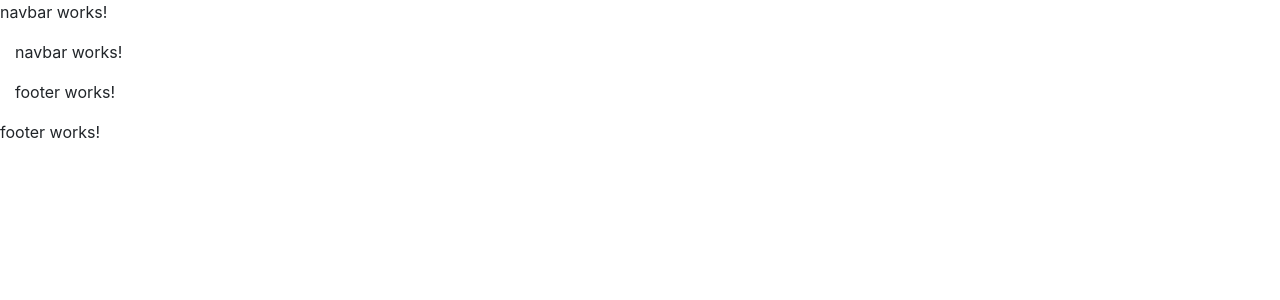
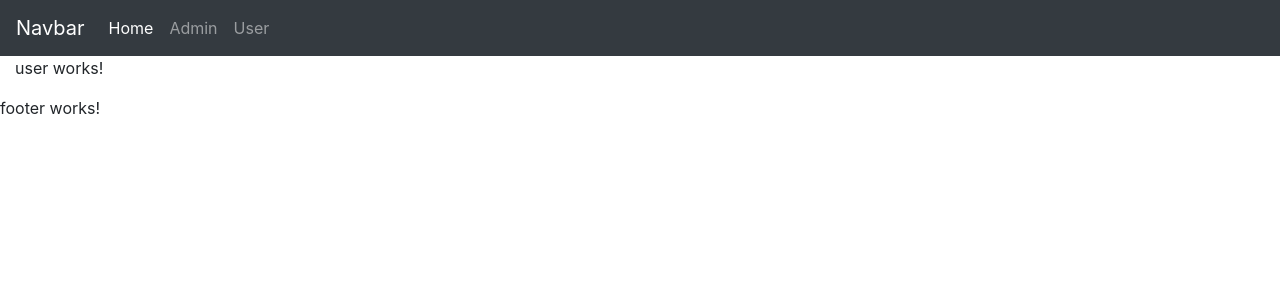
Before and after one commit to IAmMonmoy/Dotnet-Core-Api-Authentication-with-Anguar-5, an Angular app in the folder AngularTokenAuthentication/: page / in a window 1280 px wide. Shown: the top 300 px of the page. Built offline with nearby package versions, Linux system fonts and the light colour scheme.

Commit message:
added navbar and update default routing path

```diff
--- a/AngularTokenAuthentication/src/app/app-routing.module.ts
+++ b/AngularTokenAuthentication/src/app/app-routing.module.ts
@@ -1,11 +1,10 @@
 import { NgModule } from '@angular/core';
 import { CommonModule } from '@angular/common';
 import { Routes, RouterModule, Router } from '@angular/router';
-import { LoginComponent } from './authentication/login/login.component';
-import { AppComponent } from './app.component';
+import { UserComponent } from './authorization/user/user.component';
 
 const routes : Routes = [
-  { path: '', component: AppComponent }
+  { path: '', component: UserComponent }
 ]
 
 @NgModule({
--- a/AngularTokenAuthentication/src/app/navbar/navbar.component.html
+++ b/AngularTokenAuthentication/src/app/navbar/navbar.component.html
@@ -1,3 +1,20 @@
-<p>
-  navbar works!
-</p>
+<nav class="navbar navbar-expand-lg navbar-dark bg-dark">
+  <a class="navbar-brand" href="#">Navbar</a>
+  <button class="navbar-toggler" type="button" data-toggle="collapse" data-target="#navbarSupportedContent" aria-controls="navbarSupportedContent" aria-expanded="false" aria-label="Toggle navigation">
+    <span class="navbar-toggler-icon"></span>
+  </button>
+
+  <div class="collapse navbar-collapse" id="navbarSupportedContent">
+    <ul class="navbar-nav mr-auto">
+      <li class="nav-item active">
+        <a class="nav-link" href="#">Home <span class="sr-only">(current)</span></a>
+      </li>
+      <li class="nav-item">
+        <a class="nav-link" href="#">Admin</a>
+      </li>
+      <li class="nav-item">
+        <a class="nav-link" href="#">User</a>
+      </li>
+    </ul>
+  </div>
+</nav>
```
